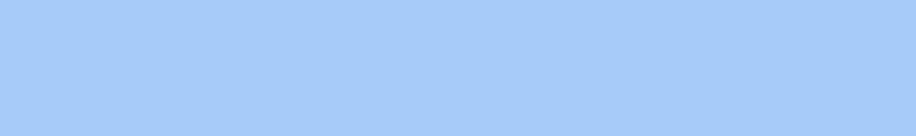
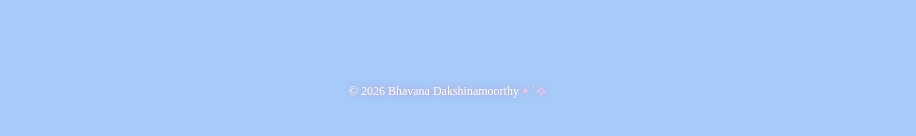
Before and after one commit to bhavana-pixel/portfolio, a React (Vite) app: page / in a window 1280 px wide. Shown: the part 926-1062 px from the top of the page, without its empty margins (193-1109 px from the left). Built offline with nearby package versions, Linux system fonts and the light colour scheme.

Commit message:
Added trademark.

```diff
--- a/src/Folder.css
+++ b/src/Folder.css
@@ -5,6 +5,9 @@
   gap: 40px;
   min-height: 100vh;
   padding: 40px 16px;
+  min-height: 100vh;
+  display: flex;
+  flex-direction: column;
 }
 
 .folder-wrapper {
@@ -810,3 +813,42 @@
   color: rgb(105, 165, 243);
   white-space: nowrap;
 }
+
+.footer-signature {
+  font-size: 0.75rem;
+  color: #ffffff;
+  margin-top: auto;
+  width: 100%;
+  text-align: center; /* 👈 centers text */
+  padding: 10px 0;
+  text-shadow: 0 0 6px rgba(249, 95, 159, 0.5);
+}
+
+.footer-signature:hover {
+  opacity: 1;
+  transition: 0.3s ease;
+}
+
+.stars {
+  color: #ffffff; /* soft pink */
+  font-size: 0.9rem;
+}
+
+.stars {
+  color: #f8c8dc;
+  font-size: 0.9rem;
+  display: inline-block;
+  animation: pulse 1.5s infinite;
+}
+
+@keyframes pulse {
+  0% {
+    transform: scale(1);
+  }
+  50% {
+    transform: scale(1.2);
+  }
+  100% {
+    transform: scale(1);
+  }
+}
--- a/src/Folder.jsx
+++ b/src/Folder.jsx
@@ -355,6 +355,9 @@ export default function Folder() {
           </div>
         )}
       </div>
+      <p className="footer-signature">
+        © {new Date().getFullYear()} Bhavana Dakshinamoorthy <span className="stars">⋆˙⟡</span>
+      </p>
     </div>
   );
 }
```
